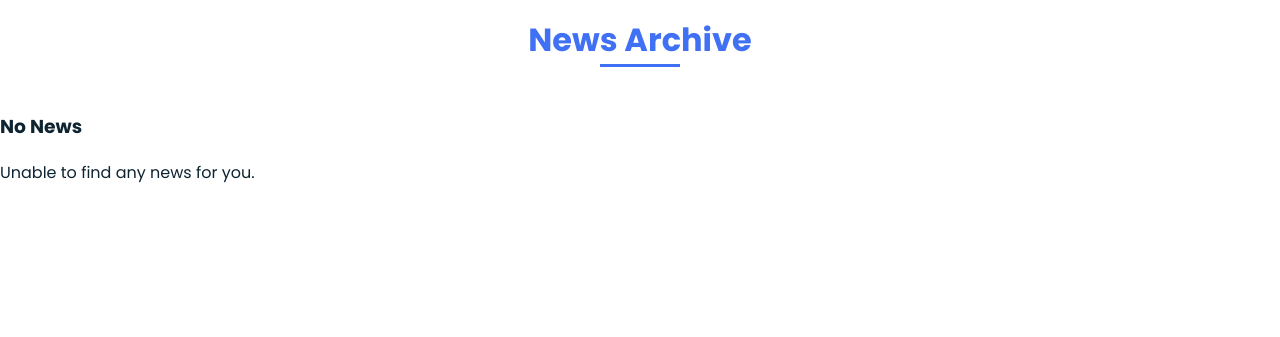
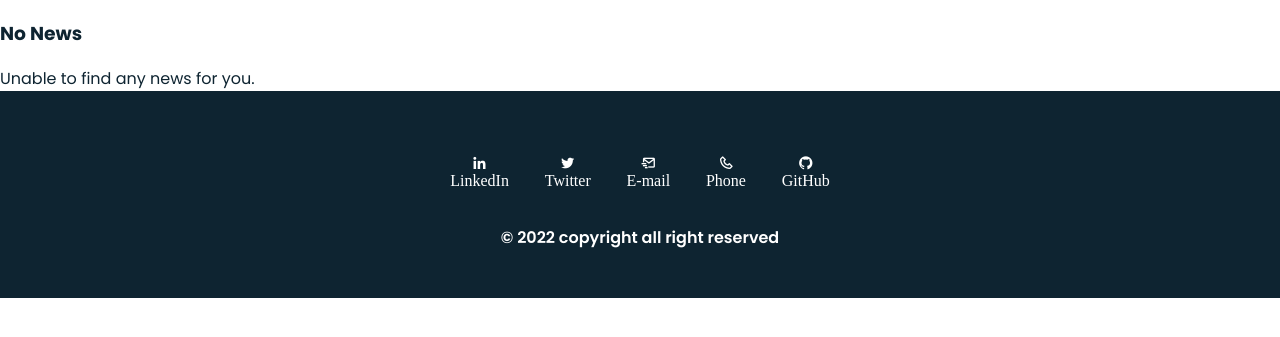
Before and after one commit to yannapadillo/lab3, a CodeIgniter 4 app: the page made by ci4/app/Views/news/index.php in a window 1280 px wide. Shown: the top 337 px of the page. Run offline with PHP 8.4 and a stand-in for CodeIgniter, Linux system fonts and the light colour scheme; the template is opened without the code that fills it, so the values that code supplies are empty; some libraries are stand-ins or nearby versions.

Commit message:
updated news page

```diff
--- a/ci4/app/Views/news/index.php
+++ b/ci4/app/Views/news/index.php
@@ -1,8 +1,21 @@
 <!DOCTYPE html>
 <html lang="en">
 
-<link rel="stylesheet" href="css/styles.css" />
-<h2 class="section-title" data-aos="fade-down">News Archive</h2>
+<head>
+  <meta charset="UTF-8" />
+  <meta name="viewport" content="width=device-width, initial-scale=1.0" />
+
+  <link href="img/h1.png" rel="icon" type = "image/x-icon">
+  <link rel="stylesheet" href="css/styles.css" />
+  <link rel="stylesheet" href="https://cdnjs.cloudflare.com/ajax/libs/font-awesome/4.7.0/css/font-awesome.min.css">
+  <link rel="stylesheet" href="https://cdnjs.cloudflare.com/ajax/libs/font-awesome/4.7.0/css/font-awesome.min.css">
+
+  <!-- =====BOX ICONS===== -->
+  <link href="https://cdn.jsdelivr.net/npm/boxicons@2.0.5/css/boxicons.min.css" rel="stylesheet" />
+  <!--===== SCROLL REVEAL =====-->
+  <script src="https://unpkg.com/scrollreveal"></script>
+  <title>Lyanna Padillo</title>
+</head>
 
 <body>
 <h2><?= esc($title) ?></h2>
@@ -27,21 +40,28 @@
     <p>Unable to find any news for you.</p>
 
 <?php endif ?>
-
-<head>
-  <meta charset="UTF-8" />
-  <meta name="viewport" content="width=device-width, initial-scale=1.0" />
-
-  <link href="img/h1.png" rel="icon" type = "image/x-icon">
-  <link rel="stylesheet" href="css/styles.css" />
-  <link rel="stylesheet" href="https://cdnjs.cloudflare.com/ajax/libs/font-awesome/4.7.0/css/font-awesome.min.css">
-  <link rel="stylesheet" href="https://cdnjs.cloudflare.com/ajax/libs/font-awesome/4.7.0/css/font-awesome.min.css">
-
-  <!-- =====BOX ICONS===== -->
-  <link href="https://cdn.jsdelivr.net/npm/boxicons@2.0.5/css/boxicons.min.css" rel="stylesheet" />
-  <!--===== SCROLL REVEAL =====-->
-  <script src="https://unpkg.com/scrollreveal"></script>
-  <title>Lyanna Padillo</title>
-</head>
+<footer class="footer section" id="contact">
+    <div class="footer-social">
+      <a href="https://www.linkedin.com/in/lyanna-padillo-8ba1b321a/" target="_blank" class="footer-icon"><i
+          class="bx bxl-linkedin">
+          <br />
+          LinkedIn</i></a>
+      <a href="https://twitter.com/LiliArts__" target="_blank" class="footer-icon"><i class="bx bxl-twitter">
+          <br />
+          Twitter</i></a>
+      <a href="mailto:lzpadillo@student.apc.edu.ph" target="_blank" class="footer-icon"><i class="bx bx-mail-send">
+          <br />
+          E-mail</i></a>
+      <a href="tel:+63 9771135400" target="_blank" class="footer-icon"><i class="bx bx-phone">
+          <br />
+          Phone</i></a>
+      <a href="https://github.com/yannapadillo" target="_blank" class="footer-icon"><i
+            class="bx bxl-github">
+          <br />
+          GitHub
+          </i></a>
+    </div>
+    <p>&#169; 2022 copyright all right reserved</p>
+  </footer>
 </body>
 </html>
```
